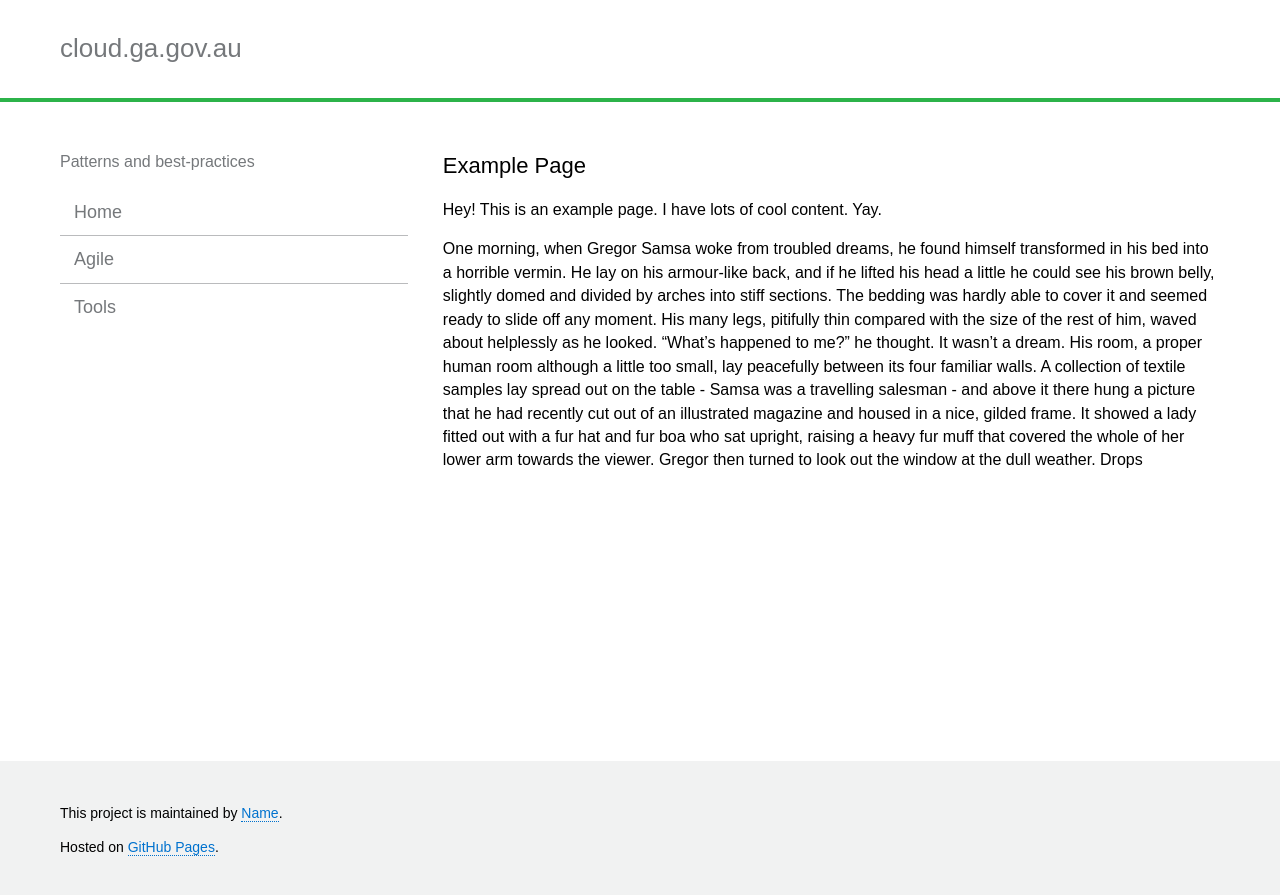
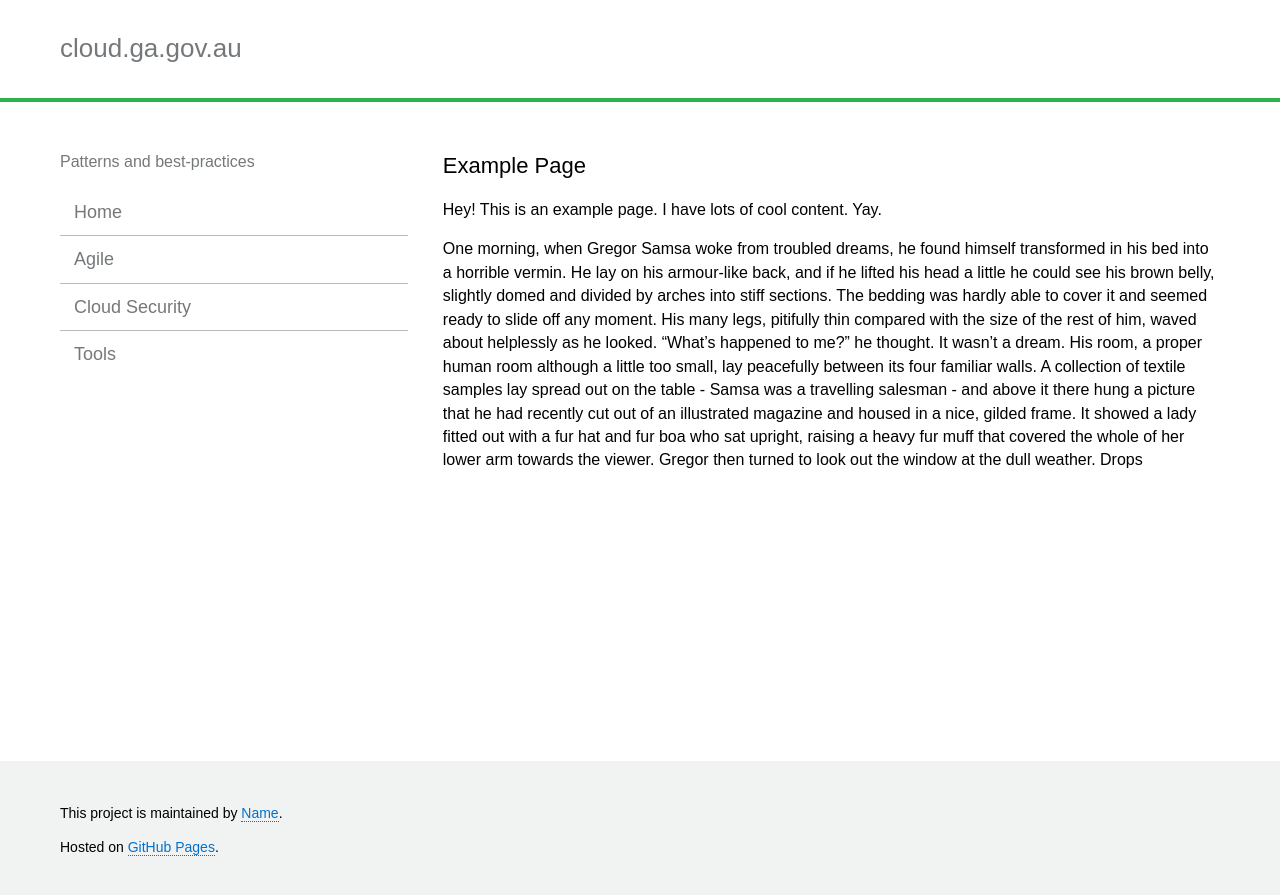
Before and after one commit to GeoscienceAustralia/cloud, a Jekyll site: the page built from docs/_pages/example_page.md, in a window 1280 px wide. Shown: the top 895 px of the page. Built offline with Jekyll 4.4.1, drawn with Linux system fonts in a browser that asks for light colours.

Commit message:
Update _config.yml

```diff
--- a/docs/_config.yml
+++ b/docs/_config.yml
@@ -37,6 +37,9 @@ navigation:
 - text: Agile
   url: agile_index
   internal: true
+- text: Cloud Security
+  url: security
+  internal: true
 - text: Tools
   url: tools
   internal: true
@@ -50,7 +53,3 @@ repos:
 
 # Style Variables
 brand_color: "#2cb34a"
-
-# Offline caching
-offline_cache: false
-cache_name: DOCter-v1.1
```
